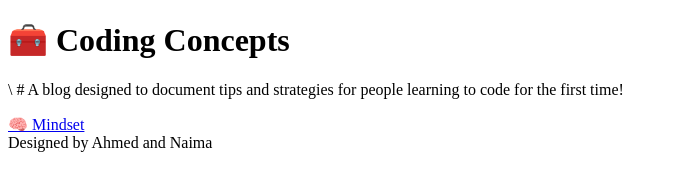
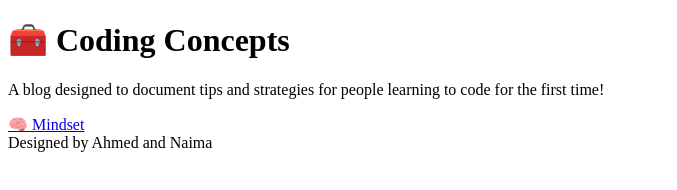
Before and after one commit to zohrehKazemianpour/education-blog, a website: page index.html in a window 1280 px wide. Shown: the whole page, without its empty margins (0-677 px from the left). Drawn offline with Linux system fonts and the light colour scheme.

Commit message:
remove \ and # from start of paragraph

```diff
--- a/index.html
+++ b/index.html
@@ -8,7 +8,7 @@
   <body>
     <h1>🧰 Coding Concepts</h1>
     <p>
-      \ # A blog designed to document tips and strategies for people learning to
+      A blog designed to document tips and strategies for people learning to
       code for the first time!
     </p>
     <section><a href="/blogs/1">🧠 Mindset</a></section>
```
